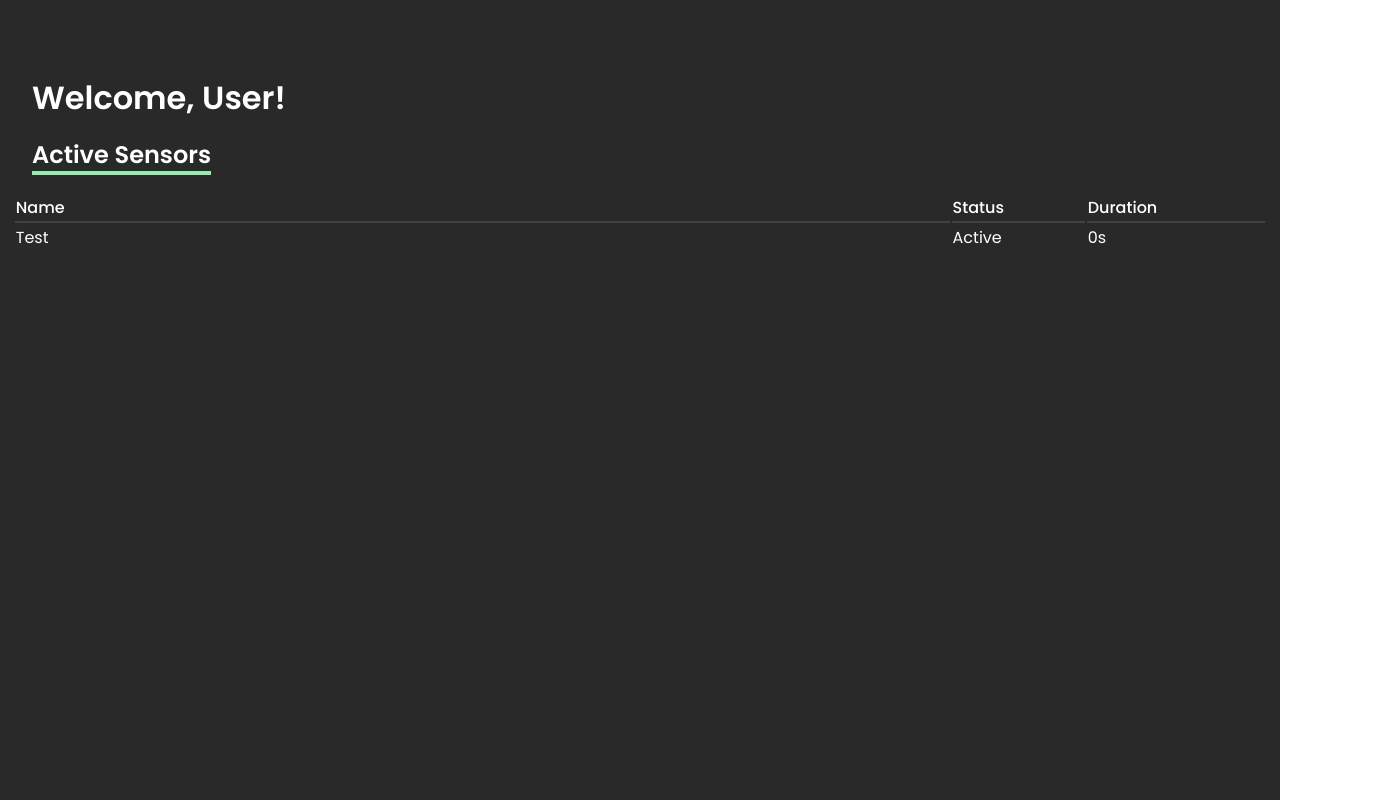
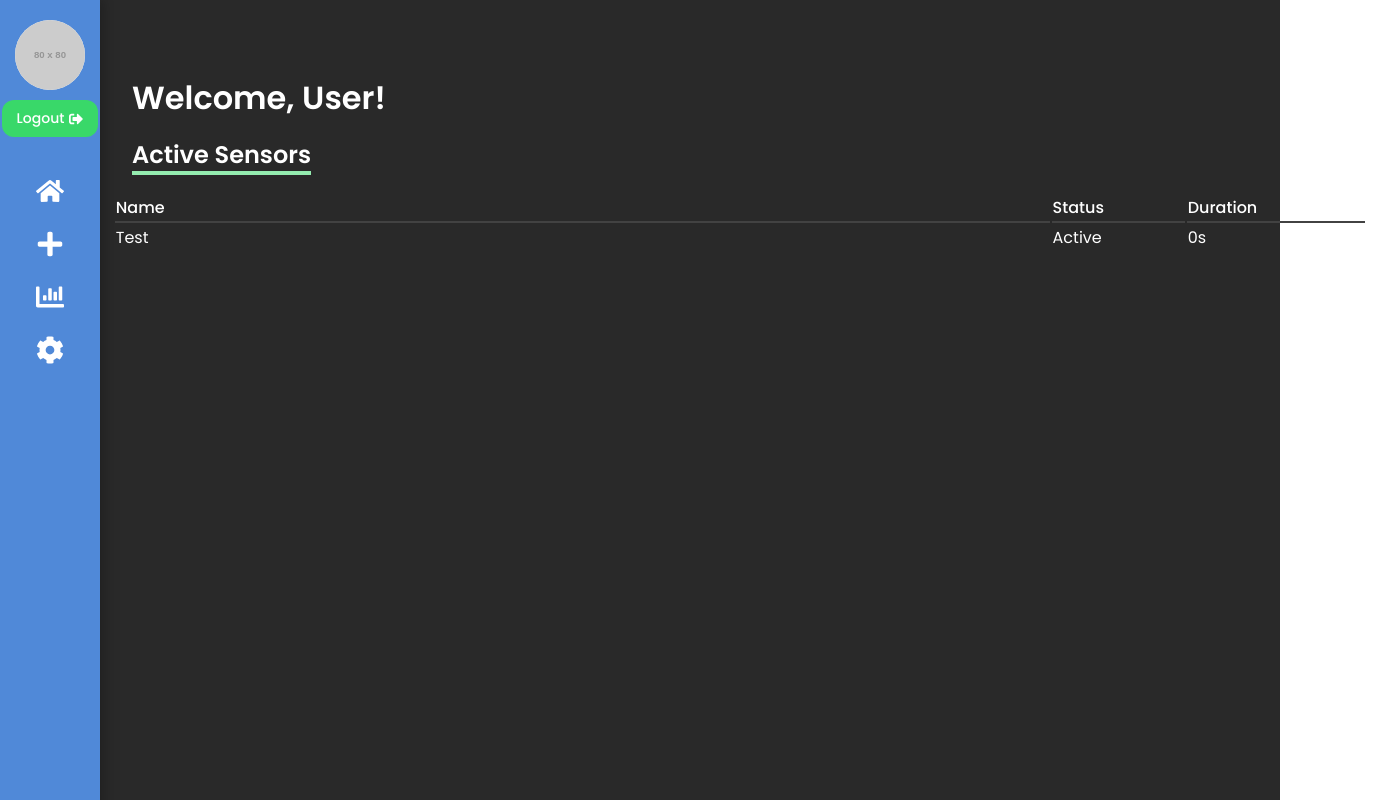
Before and after one commit to Dravani/Senior-Design, a React (Vite) app in the folder Frontend/: page /sensors in a window 1280 px wide. Shown: the whole page, 1380 px wide, since content can reach past the window. Built offline with nearby package versions, Linux system fonts and the light colour scheme.

Commit message:
Added Nav Bar

```diff
--- a/Frontend/src/App.jsx
+++ b/Frontend/src/App.jsx
@@ -1,41 +1,38 @@
 import React from 'react';
-import { BrowserRouter, Routes, Route } from 'react-router-dom';
+import { BrowserRouter, Routes, Route, useLocation } from 'react-router-dom';
 
 // Pages
 import Login from './pages/Login';
 import SignUp from './pages/SignUp';
-import UserSensorHub from './pages/UserSensorHub'
+import UserSensorHub from './pages/UserSensorHub';
 import UserProjectHub from './pages/UserProjectHub';
+import NavBar from "./components/NavBar";
+
+const Layout = () => {
+  const location = useLocation();
+
+  const isAuthPage = location.pathname === "/login" || location.pathname === "/signup" ||  location.pathname === "/";
+
+  return (
+    <div style={{ display: "flex" }}>
+      {!isAuthPage && <NavBar />}
+      <div style={{ marginLeft: isAuthPage ? "0" : "100px", width: "100%" }}>
+        <Routes>
+          <Route path="/login" element={<Login />} />
+          <Route path="/signup" element={<SignUp />} />
+          <Route path="/" element={<Login />} />
+          <Route path="/projects" element={<UserProjectHub />} />
+          <Route path="/sensors" element={<UserSensorHub />} />
+        </Routes>
+      </div>
+    </div>
+  );
+};
 
 function App() {
   return (
     <BrowserRouter>
-      <Routes>
-        <Route
-          path="/login"
-          element={<Login />}
-        />
-        <Route
-          path="/signup"
-          element={<SignUp />}
-        />
-        <Route
-          path="/"
-          element={<Login />}
-        />
-        <Route
-          path="/projects"
-          element={<UserProjectHub/>}
-        />
-        <Route
-          path="/sensors"
-          element={<UserSensorHub/>}
-        />
-        <Route
-          path="/projects"
-          element={<UserProjectHub/>}
-        />
-      </Routes>
+      <Layout />
     </BrowserRouter>
   );
 }
--- /dev/null
+++ b/Frontend/src/components/NavBar.css
@@ -0,0 +1,64 @@
+.NavBar {
+    width: 100px;
+    height: 100vh;
+    background-color: var(--primary-color);
+    display: flex;
+    flex-direction: column;
+    align-items: center;
+    padding-top: 20px;
+    position: fixed;
+    left: 0;
+    top: 0;
+    box-shadow: 4px 0px 10px rgba(0, 0, 0, 0.2);
+  }
+
+  .profile-section {
+    display: flex;
+    flex-direction: column;
+    align-items: center;
+    margin-bottom: 20px;
+  }
+
+  .profile-pic {
+    width: 70px;
+    height: 70px;
+    border-radius: 50%;
+    object-fit: cover;
+    background-color: white;
+  }
+
+  .logout-btn {
+    background-color: var(--secondary-color);
+    color: white;
+    border: none;
+    padding: 8px 15px;
+    border-radius: 12px;
+    margin-top: 10px;
+    cursor: pointer;
+    font-size: 14px;
+    display: flex;
+    align-items: center;
+    gap: 5px;
+  }
+
+  .logout-btn:hover {
+    background-color: var(--secondary-color-light);
+  }
+
+  .nav-items {
+    display: flex;
+    flex-direction: column;
+    gap: 25px;
+    margin-top: 20px;
+  }
+
+  .nav-icon {
+    font-size: 28px;
+    color: white;
+    cursor: pointer;
+    transition: 0.3s;
+  }
+
+  .nav-icon:hover {
+    color: var(--secondary-color);
+  }
--- /dev/null
+++ b/Frontend/src/components/NavBar.jsx
@@ -0,0 +1,25 @@
+import React from "react";
+import { FaSignOutAlt, FaHome, FaChartBar, FaCog, FaPlus } from "react-icons/fa";
+import "./NavBar.css";
+
+const NavBar = () => {
+  return (
+    <div className="NavBar">
+      <div className="profile-section">
+        <img src="https://via.placeholder.com/80" alt="Profile" className="profile-pic" />
+        <button className="logout-btn">
+          Logout <FaSignOutAlt />
+        </button>
+      </div>
+
+      <div className="nav-items">
+        <FaHome className="nav-icon" />
+        <FaPlus className="nav-icon" />
+        <FaChartBar className="nav-icon" />
+        <FaCog className="nav-icon" />
+      </div>
+    </div>
+  );
+};
+
+export default NavBar;
--- a/package.json
+++ b/package.json
@@ -6,5 +6,8 @@
   },
   "devDependencies": {
     "concurrently": "^9.1.2"
+  },
+  "dependencies": {
+    "react-icons": "^5.5.0"
   }
 }
```
Also changed, not shown: 1 other file (tests, documents, lock files or other folders).
